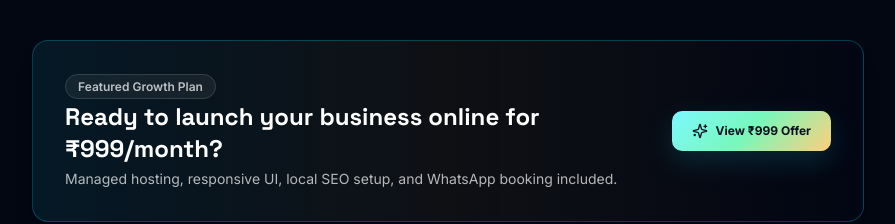
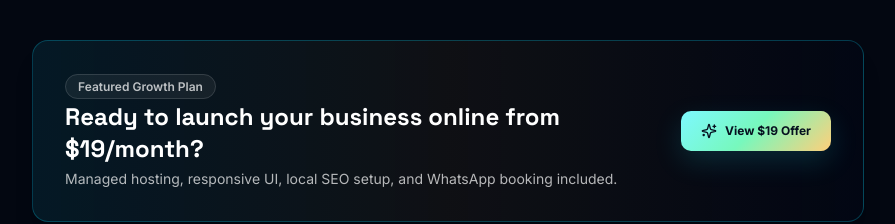
Before and after one commit to rickyriccs/techneyo-portfolio, a React (Vite) app: page /blog/automating-customer-follow-ups-whatsapp-increase-sales in a window 1280 px wide. Shown: the part 2050-2274 px from the top of the page, without its empty margins (192-1087 px from the left). Built offline with nearby package versions, Linux system fonts and the light colour scheme; no server answers; the HTML template or start-up script is replaced by a standard one.

Commit message:
offer updated

```diff
--- a/src/components/BookingModal.tsx
+++ b/src/components/BookingModal.tsx
@@ -349,7 +349,7 @@ export const BookingModal = ({
               </div>
               {offer.setup_fee && offer.discount_price && (
                 <p className="text-[11px] text-white/50">
-                  Setup fee: Rs. {offer.setup_fee} • Subscription: Rs. {offer.discount_price}/month
+                  Setup fee: {formatPrice(offer.setup_fee, offer.setup_fee_usd)} • Subscription: {formatPrice(offer.discount_price, offer.discount_price_usd)}/month
                 </p>
               )}
             </div>
--- a/src/components/interactive/SmartProposalModal.tsx
+++ b/src/components/interactive/SmartProposalModal.tsx
@@ -19,6 +19,7 @@ import {
 import { usePersonalization } from "@/context/PersonalizationContext";
 import { createContactEnquiry } from "@/lib/contact-enquiries";
 import { notifySlackNewProposal } from "@/lib/slack";
+import { useCurrency } from "@/context/CurrencyContext";
 
 export const SmartProposalModal: React.FC = () => {
   const {
@@ -27,6 +28,8 @@ export const SmartProposalModal: React.FC = () => {
     proposalData,
     preferences,
   } = usePersonalization();
+
+  const { currency, formatPrice } = useCurrency();
 
   const [modalMountTime] = useState<number>(Date.now());
   const [formData, setFormData] = useState({
@@ -73,19 +76,19 @@ export const SmartProposalModal: React.FC = () => {
     const refCode = `PROP-${Math.floor(100000 + Math.random() * 900000)}`;
 
     const addonsText = selectedAddons.length > 0
-      ? selectedAddons.map((a) => `${a.name} (+₹${a.price.toLocaleString("en-IN")})`).join(", ")
+      ? selectedAddons.map((a) => `${a.name} (+${formatPrice(a.price)})`).join(", ")
       : "None selected";
 
     const formattedBudget = totalPrice
-      ? `₹${totalPrice.toLocaleString("en-IN")}`
+      ? formatPrice(totalPrice)
       : basePrice
-      ? `₹${basePrice.toLocaleString("en-IN")}`
+      ? formatPrice(basePrice)
       : "Custom Quote";
 
     const detailedMessage = `[PROPOSAL REF: ${refCode}]
 Service: ${targetService}
 Calculated Investment: ${formattedBudget}
-Base Price: ${basePrice ? `₹${basePrice.toLocaleString("en-IN")}` : "N/A"}
+Base Price: ${basePrice ? formatPrice(basePrice) : "N/A"}
 Selected Add-ons: ${addonsText}
 Included Bonus: ${bonusOffer}
 Goal: ${preferences.primaryGoal || "Not specified"}
@@ -98,7 +101,7 @@ User Notes: ${formData.notes || "None"}`;
         phone: formData.phone,
         email: formData.email,
         businessName: formData.businessName,
-        serviceRequired: `${targetService}${totalPrice ? ` (Total: ₹${totalPrice.toLocaleString("en-IN")})` : ""}`,
+        serviceRequired: `${targetService}${totalPrice ? ` (Total: ${formatPrice(totalPrice)})` : ""}`,
         budgetRange: formattedBudget,
         message: detailedMessage,
         sourcePage: window.location.pathname,
@@ -115,7 +118,7 @@ User Notes: ${formData.notes || "None"}`;
         businessName: formData.businessName,
         service: targetService,
         totalPrice: totalPrice || null,
-        addons: selectedAddons.map((a) => `${a.name} (+₹${a.price})`),
+        addons: selectedAddons.map((a) => `${a.name} (+${formatPrice(a.price)})`),
         notes: formData.notes,
       }).catch((e) => console.warn("Slack proposal dispatch error:", e));
     } catch (err: any) {
@@ -130,10 +133,10 @@ User Notes: ${formData.notes || "None"}`;
 
   const getFormattedWhatsAppUrl = () => {
     const addonsSummary = selectedAddons.length > 0
-      ? selectedAddons.map((a) => `• ${a.name} (+₹${a.price})`).join("\n")
+      ? selectedAddons.map((a) => `• ${a.name} (+${formatPrice(a.price)})`).join("\n")
       : "None";
 
-    const text = `Hello Techneyo Team, I generated my Custom AI Proposal on your website!\n\n📋 *Proposal Ref:* ${submittedRefCode}\n👤 *Name:* ${formData.name}\n📞 *Phone:* ${formData.phone}\n💼 *Service:* ${targetService}\n💰 *Calculated Total:* ${totalPrice ? `₹${totalPrice.toLocaleString("en-IN")}` : "Custom Quote"}\n➕ *Add-ons Selected:*\n${addonsSummary}\n🎁 *Included Bonus:* ${bonusOffer}\n🏢 *Business:* ${formData.businessName || "Not specified"}\n\nPlease review my proposal and share the execution roadmap.`;
+    const text = `Hello Techneyo Team, I generated my Custom AI Proposal on your website!\n\n📋 *Proposal Ref:* ${submittedRefCode}\n👤 *Name:* ${formData.name}\n📞 *Phone:* ${formData.phone}\n💼 *Service:* ${targetService}\n💰 *Calculated Total:* ${formattedBudget}\n➕ *Add-ons Selected:*\n${addonsSummary}\n🎁 *Included Bonus:* ${bonusOffer}\n🏢 *Business:* ${formData.businessName || "Not specified"}\n\nPlease review my proposal and share the execution roadmap.`;
     return `https://wa.me/919988773122?text=${encodeURIComponent(text)}`;
   };
 
--- a/src/pages/BlogPostPage.tsx
+++ b/src/pages/BlogPostPage.tsx
@@ -27,10 +27,12 @@ import { businessInfo } from "@/lib/business-info";
 import { organizationSchema, breadcrumbSchema, graphSchema } from "@/lib/schema";
 import type { BlogPost } from "@/types/blog";
 import { fetchBlogBySlug, fetchPublishedBlogs } from "@/lib/blog-data";
+import { useCurrency } from "@/context/CurrencyContext";
 
 export const BlogPostPage = () => {
   const { slug } = useParams<{ slug: string }>();
   const navigate = useNavigate();
+  const { currency } = useCurrency();
   const [post, setPost] = useState<BlogPost | null>(null);
   const [relatedPosts, setRelatedPosts] = useState<BlogPost[]>([]);
   const [isLoading, setIsLoading] = useState(true);
@@ -349,7 +351,9 @@ export const BlogPostPage = () => {
           <div className="space-y-1 text-center sm:text-left">
             <span className="premium-badge">Featured Growth Plan</span>
             <h3 className="font-display text-xl sm:text-2xl font-bold text-white mt-1">
-              Ready to launch your business online for ₹999/month?
+              {currency === "USD"
+                ? "Ready to launch your business online from $19/month?"
+                : "Ready to launch your business online for ₹999/month?"}
             </h3>
             <p className="text-xs sm:text-sm text-white/70">
               Managed hosting, responsive UI, local SEO setup, and WhatsApp booking included.
@@ -359,7 +363,7 @@ export const BlogPostPage = () => {
             to="/offers/business-website-starting-999-month"
             className="premium-btn premium-btn-primary shrink-0 text-xs px-5 py-3 flex items-center gap-2"
           >
-            <Sparkles size={16} /> View ₹999 Offer
+            <Sparkles size={16} /> {currency === "USD" ? "View $19 Offer" : "View ₹999 Offer"}
           </Link>
         </div>
 
--- a/src/pages/Industries.tsx
+++ b/src/pages/Industries.tsx
@@ -15,6 +15,7 @@ import {
 import PageMeta from "@/components/PageMeta";
 import { industryRegistry } from "@/lib/industry-data";
 import { usePersonalization } from "@/context/PersonalizationContext";
+import { useCurrency } from "@/context/CurrencyContext";
 
 const iconMap: Record<string, React.ElementType> = {
   Stethoscope,
@@ -36,6 +37,7 @@ const fadeUp = {
 
 export const Industries: React.FC = () => {
   const { openProposalModal } = usePersonalization();
+  const { formatPrice } = useCurrency();
   const industriesList = Object.values(industryRegistry);
 
   return (
@@ -101,7 +103,7 @@ export const Industries: React.FC = () => {
                         <IconComponent className="w-6 h-6" />
                       </div>
                       <span className="text-xs font-bold text-cyan-300 bg-cyan-500/10 px-2.5 py-1 rounded-full border border-cyan-500/20">
-                        From ₹{ind.startingPrice.toLocaleString("en-IN")}
+                        From {formatPrice(ind.startingPrice)}
                       </span>
                     </div>
 
--- a/src/pages/OfferDetails.tsx
+++ b/src/pages/OfferDetails.tsx
@@ -203,9 +203,12 @@ export const OfferDetails = () => {
     },
     {
       q: `How do I book this offer and what happens next?`,
-      a: `Click 'Book Now' to reserve your slot with an advance of Rs. ${advanceAmount.toLocaleString(
-        "en-IN"
-      )}. Our onboarding team will contact you within 24 hours to gather business requirements and begin layout setup.`,
+      a: isCustom
+        ? `Click 'Chat on WhatsApp for Custom Quote' to discuss your specific requirements. Our team will review your project scope and provide a tailored proposal within 24 hours.`
+        : `Click 'Book Now' to reserve your slot with an advance of ${formatPrice(
+            advanceAmount,
+            offer.booking_amount_usd || offer.setup_fee_usd || offer.discount_price_usd
+          )}. Our onboarding team will contact you within 24 hours to gather business requirements and begin layout setup.`,
     },
   ];
 
```
